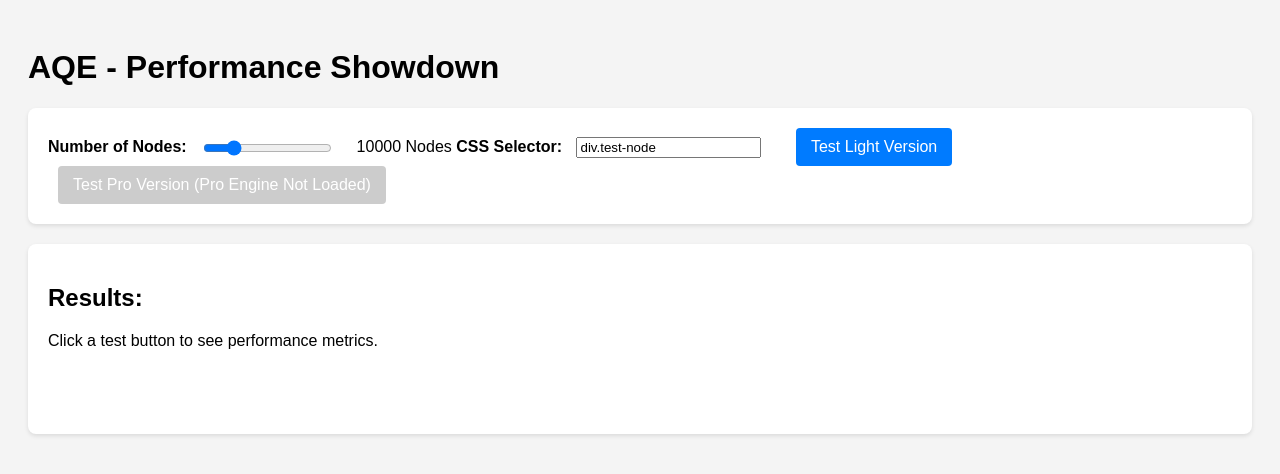
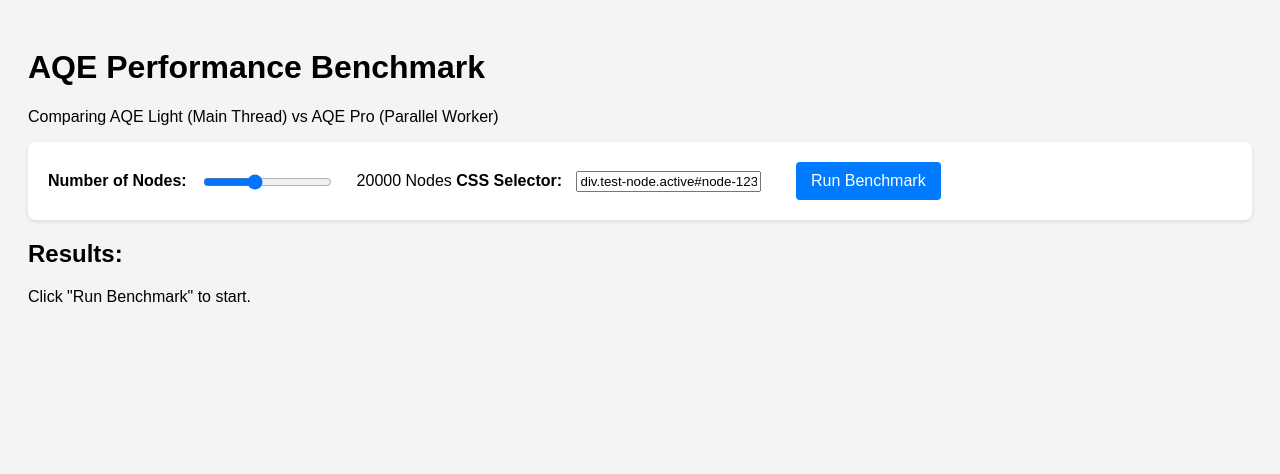
Before and after one commit to willmartAQE/AQE, a plain HTML site: page examples/index.html in a window 1280 px wide. Drawn offline with Linux system fonts and the light colour scheme; a script that the page names is missing.

Commit message:
Update index.html

```diff
--- a/examples/index.html
+++ b/examples/index.html
@@ -3,33 +3,33 @@
 <head>
     <meta charset="UTF-8">
     <meta name="viewport" content="width=device-width, initial-scale=1.0">
-    <title>AQE - Performance Demo</title>
+    <title>AQE - Performance Benchmark</title>
     <link rel="stylesheet" href="style.css">
     <!-- Includi la versione Light -->
     <script src="../dist/aqe-light.min.js"></script>
-    <!-- Includi la versione Pro (potrebbe essere caricata dinamicamente o da un altro script) -->
-    <!-- <script src="../dist/aqe.min.js"></script> -->
 </head>
 <body>
-    <h1>AQE - Performance Showdown</h1>
+    <h1>AQE Performance Benchmark</h1>
+    <p>Comparing AQE Light (Main Thread) vs AQE Pro (Parallel Worker)</p>
 
     <div class="controls">
         <label for="nodeCount">Number of Nodes:</label>
-        <input type="range" id="nodeCount" min="100" max="50000" value="10000">
-        <span id="nodeCountValue">10000</span> Nodes
+        <input type="range" id="nodeCount" min="1000" max="50000" step="1000" value="20000">
+        <span id="nodeCountValue">20000</span> Nodes
 
         <label for="selector">CSS Selector:</label>
-        <input type="text" id="selector" value="div.test-node">
+        <input type="text" id="selector" value="div.test-node.active#node-12345">
 
-        <button id="testLightBtn">Test Light Version</button>
-        <button id="testProBtn">Test Pro Version</button>
+        <button id="runBenchmarkBtn">Run Benchmark</button>
     </div>
 
-    <div id="output">
+    <div id="results">
         <h2>Results:</h2>
-        <p>Click a test button to see performance metrics.</p>
+        <p>Click "Run Benchmark" to start.</p>
+        <div id="chart"></div> <!-- Qui potresti inserire un grafico -->
     </div>
 
-    <script src="script.js"></script> <!-- Il tuo script principale per la demo -->
+    <!-- Il tuo script per il benchmark -->
+    <script src="benchmark.js"></script>
 </body>
 </html>
```
